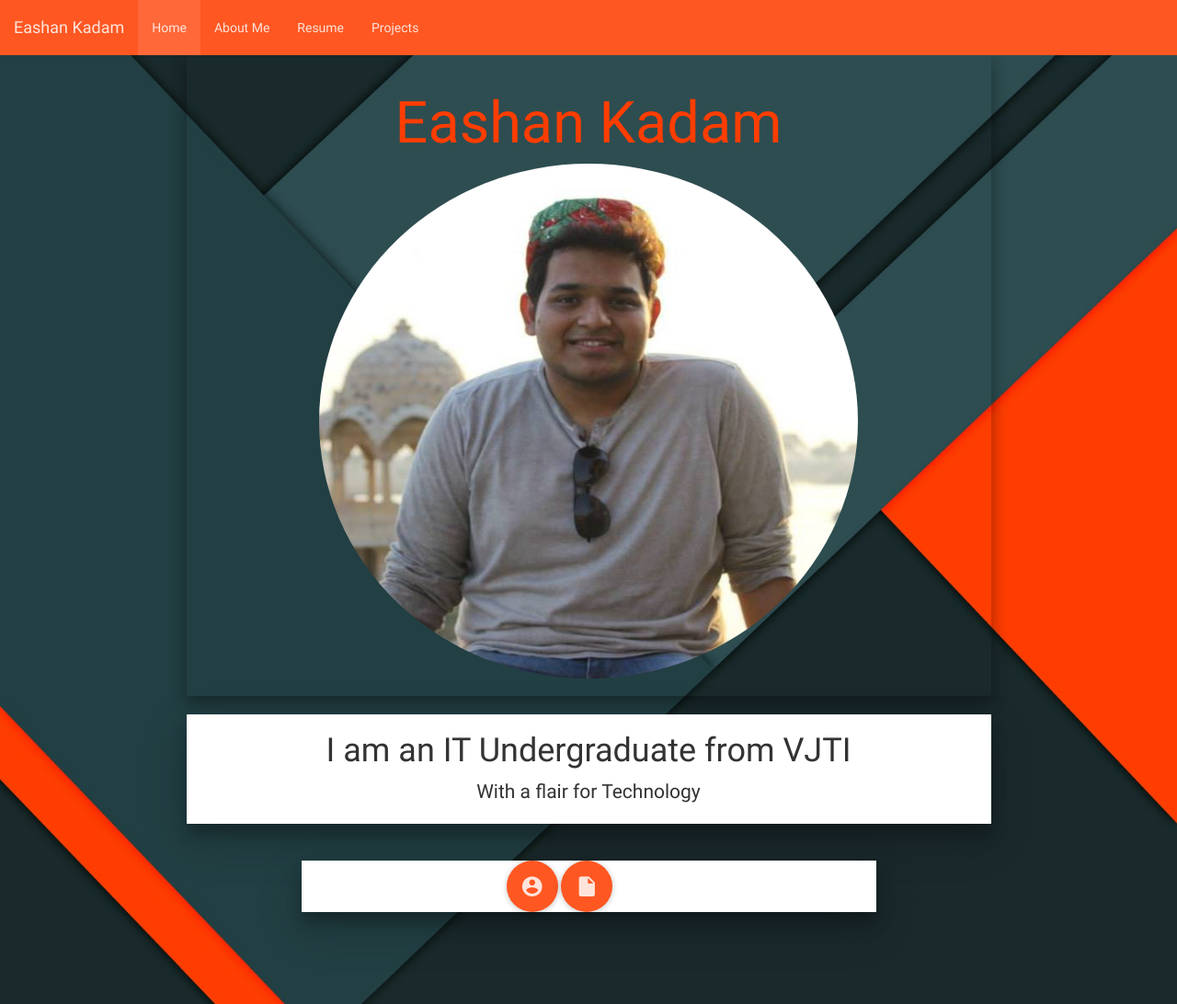
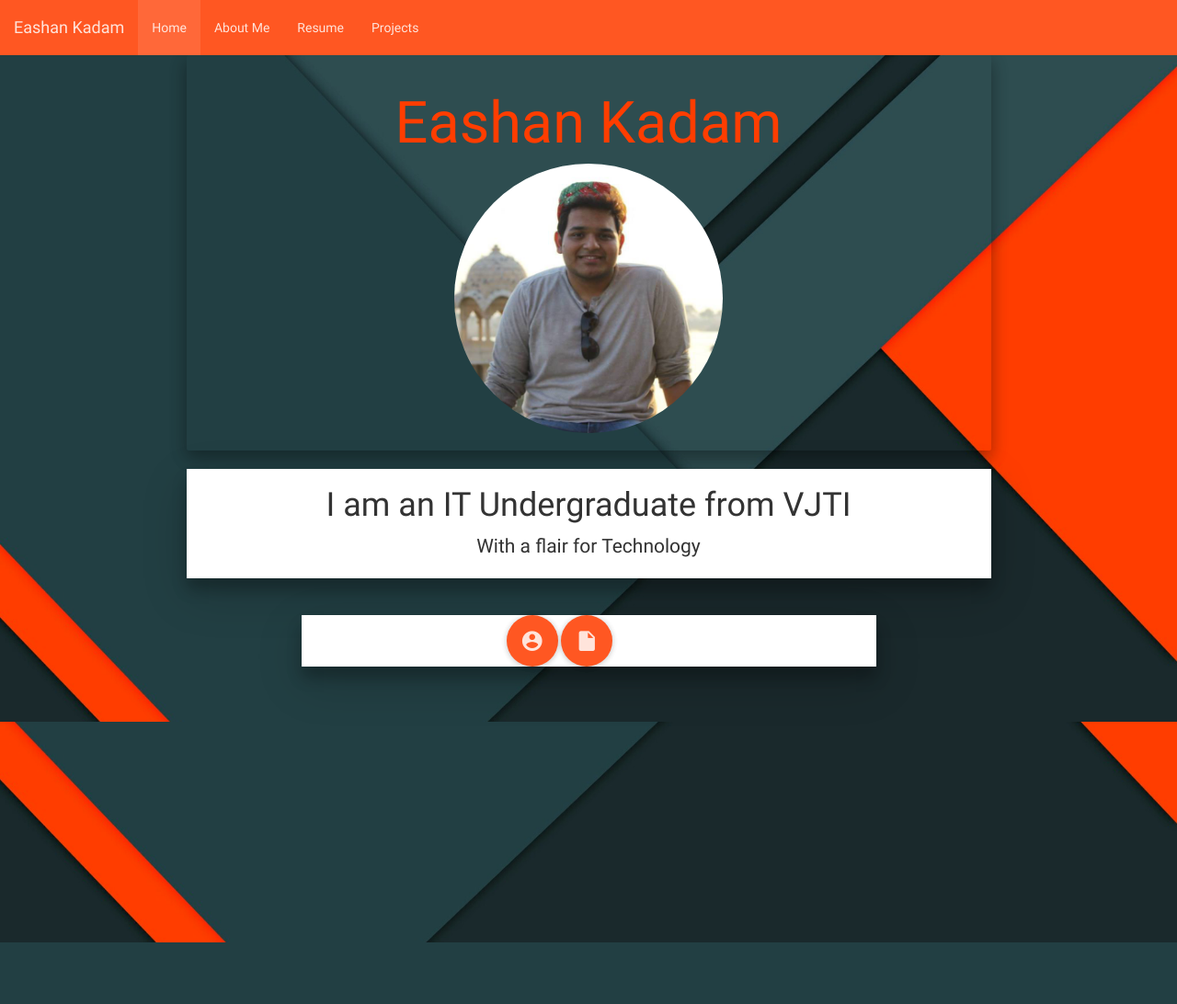
Before and after one commit to eashan/portfolio, a Flask app: page / in a window 1280 px wide. Shown: the top 1092 px of the page at 92% size. After the commit the page ends 1025 px from the top, so only its background shows below. Run offline with Flask 2, Linux system fonts and the light colour scheme; some libraries are stand-ins or nearby versions.

Commit message:
Portfolio v1.005

```diff
--- a/templates/index.html
+++ b/templates/index.html
@@ -41,7 +41,7 @@
         <div class="jumbotron" style="background:transparent;">
     <center>
     <h1 style="color:#FF3D00;">Eashan Kadam</h1>
-      <img class='img-circle' src="/static/img/Eashan.jpg" style="width:70%; height:70%;">
+      <img class='img-circle' src="/static/img/Eashan.jpg" style="width:35%; ">
 
 
       </center>
--- a/templates/projects.html
+++ b/templates/projects.html
@@ -42,7 +42,7 @@
         <div class="jumbotron" style="background:transparent;">
     <center>
     <h1 style="color:#FF3D00;">Eashan Kadam</h1>
-      <img class='img-circle' src="/static/img/Eashan.jpg" style="width:70%; height:70%;">
+      <img class='img-circle' src="/static/img/Eashan.jpg" style="width:20%; ">
 
 
       </center>
```
